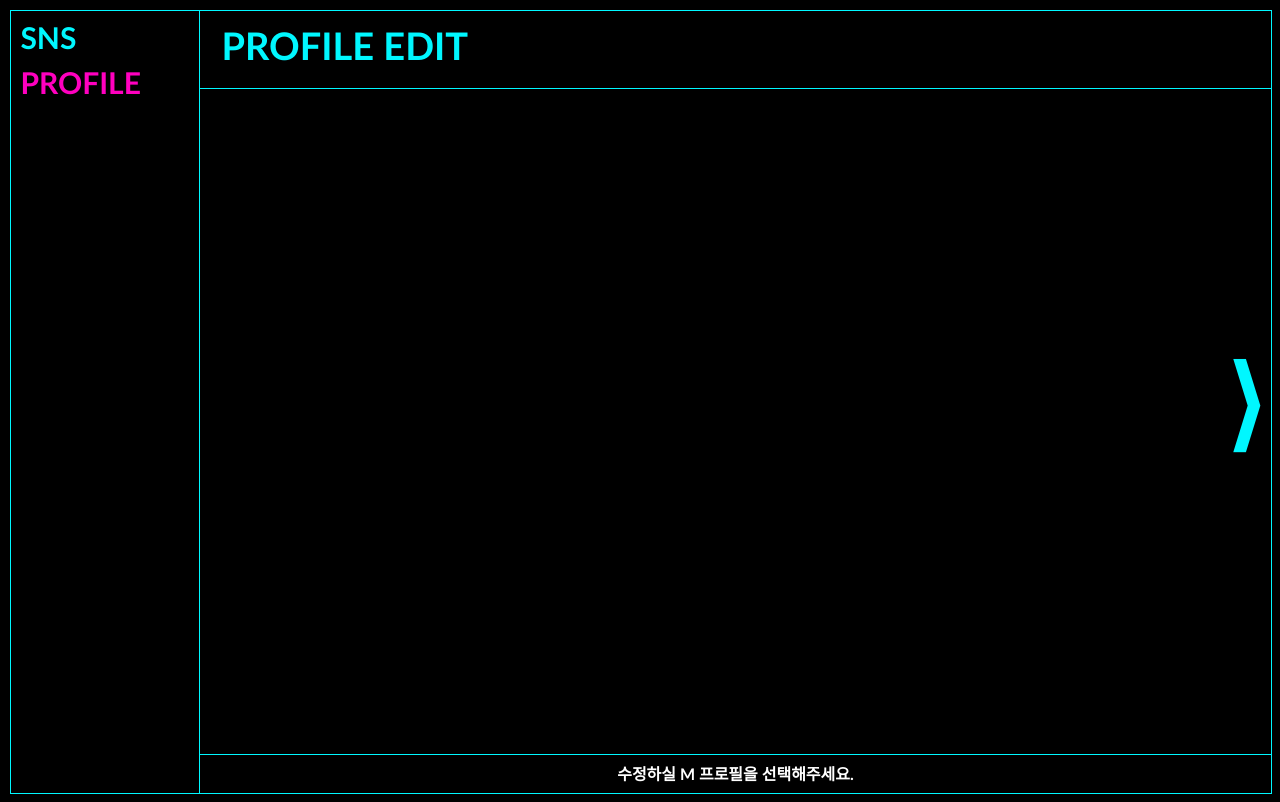
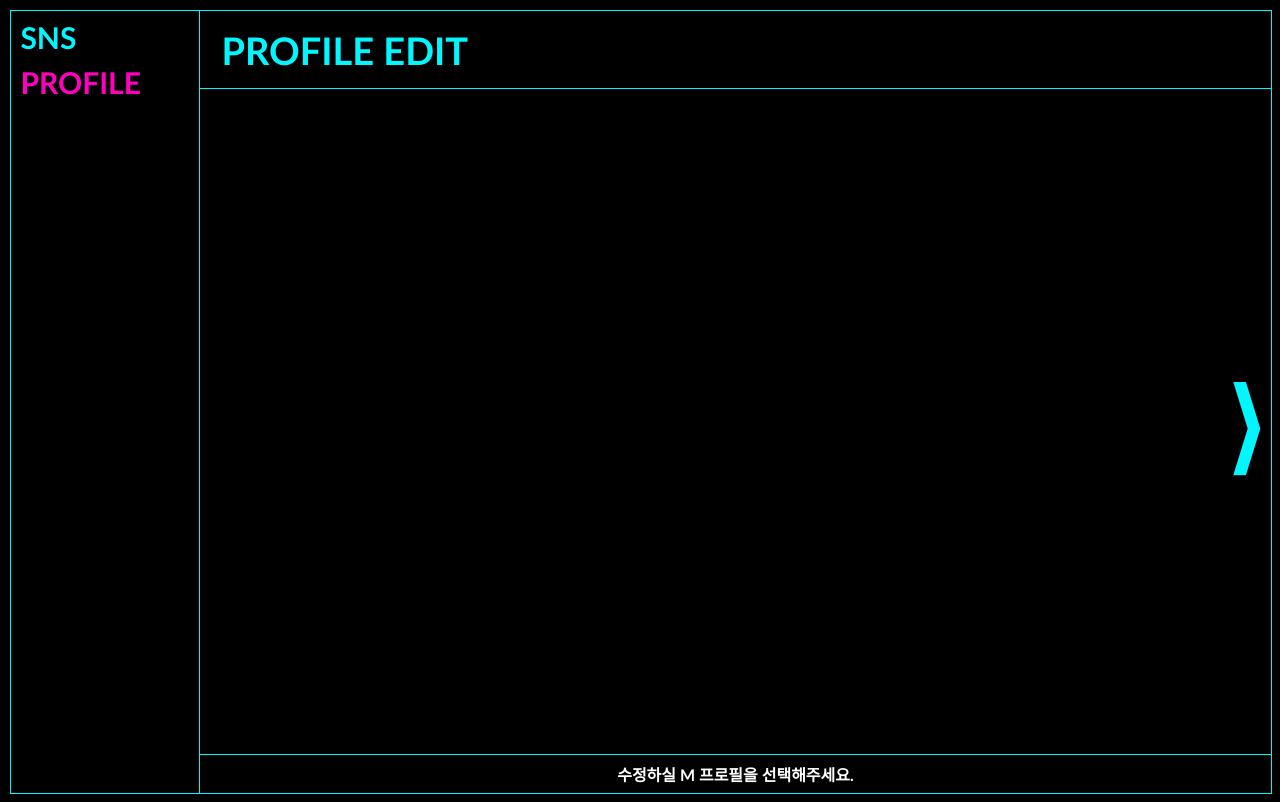
Before and after one commit to guncat-02/my-sns, a Java web app: template sns/src/main/webapp/WEB-INF/views/profileUpdate.jsp in a window 1280 px wide. Run offline with Spring Boot 4, a stand-in JSP engine, Linux system fonts and the light colour scheme; the template is opened without the code that fills it, so the values that code supplies are empty; the project's own start-up code is not run, and a stand-in starts its controllers and pages.

Commit message:
css 수정

```diff
--- a/sns/src/main/webapp/resources/css/profileUpdate.css
+++ b/sns/src/main/webapp/resources/css/profileUpdate.css
@@ -32,7 +32,9 @@ body {
     grid-column: 2 / 3;
     grid-row: 3 / 4;
     text-align: center;
-    padding-top: 6px;
+    display: flex;
+    flex-direction: column;
+    justify-content: center;
 }
 
 #profileUpdateTitle {
@@ -40,7 +42,9 @@ body {
     grid-row: 1 / 2;
     border-bottom: 1px solid #00f7ff;
     padding-left: 2%;
-    padding-top: 1%;
+    display: flex;
+    flex-direction: column;
+    justify-content: center;
 }
 
 #proEdit {
@@ -73,7 +77,7 @@ body {
     height: 100%;
     display: flex;
     flex-direction: column;
-    justify-content: space-between;
+    justify-content: center;
     position: relative;
     cursor: pointer;
 }
@@ -113,7 +117,7 @@ body {
     color: #00f7ff;
     width: 70px;
     height: 70px;
-    top: 5%;
+    top: 10%;
     right: 1%;
     display: none;
 }
@@ -124,7 +128,8 @@ body {
 
 #nextStep {
     right: 0;
-    top: 250px;
+    top: 50%;
+    margin-top: -60px;
     font-size: 100px;
     background-color: transparent;
     color: #00f7ff;
@@ -137,7 +142,6 @@ body {
 
 #proEditNext {
     width: 50%;
-    border-bottom: 1px solid #00f7ff;
 }
 
 #proEditNext form {
@@ -164,7 +168,7 @@ body {
 }
 
 #editPhotoCircle {
-    margin-top: 70px;
+    margin-top: 20%;
     position: relative;
 }
 
@@ -193,7 +197,6 @@ body {
     flex-direction: column;
     justify-content: center;
     padding-right: 2%;
-    padding-top: 5%;
 }
 
 #editInfoMain span {
```
Also changed, not shown: sns/src/main/webapp/resources/css/profileList.css (+11 -6 lines), 1 other file.
